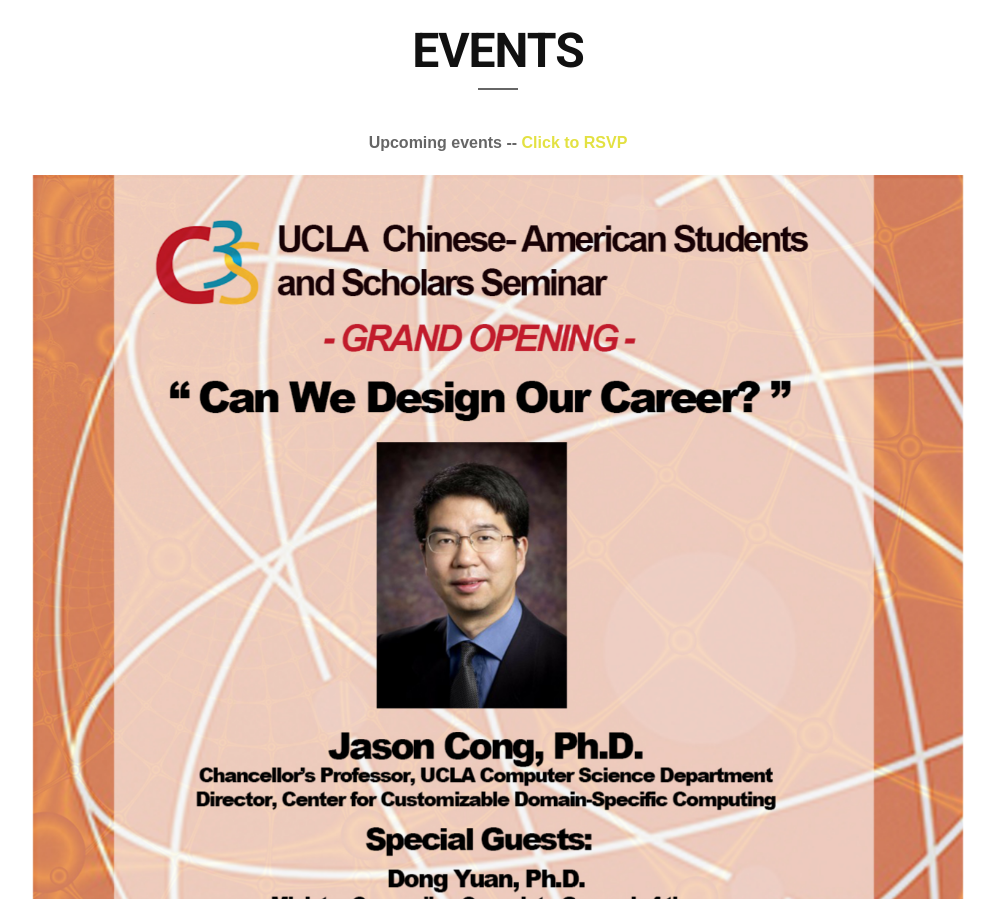
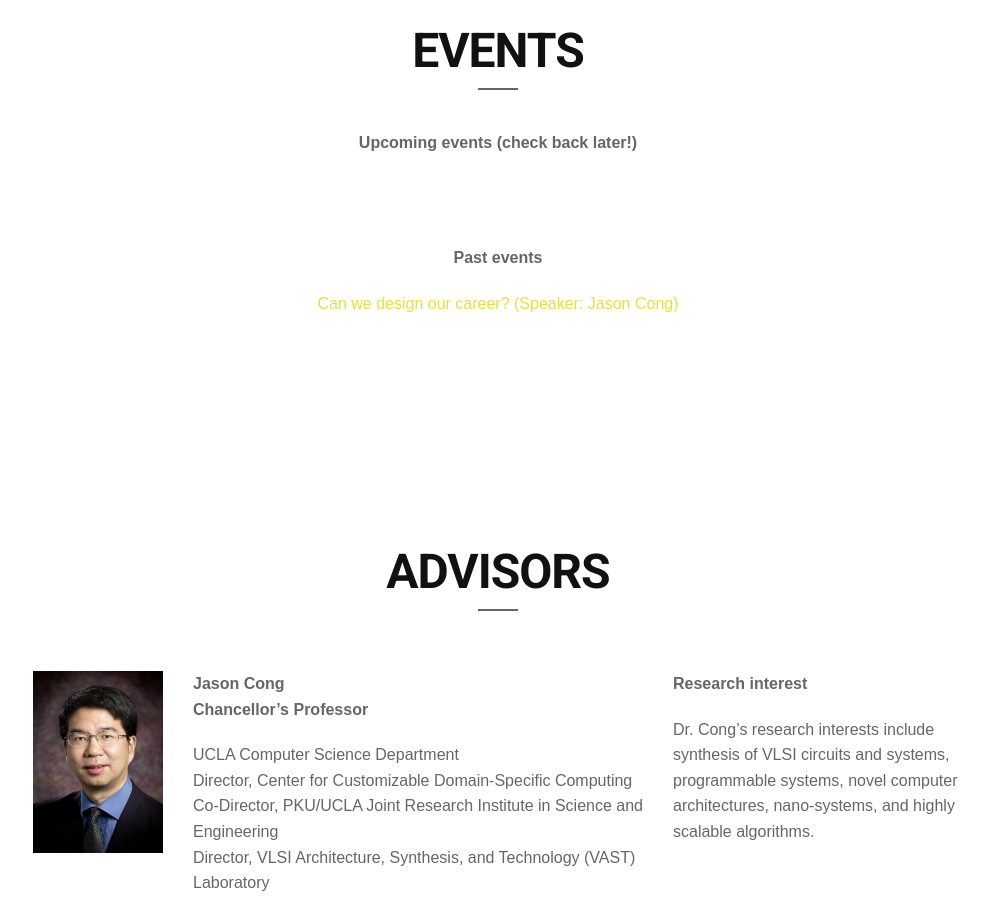
Before and after one commit to uclac3s/uclac3s.github.io, a website: page index.html in a window 1280 px wide. Shown: the part 1620-2519 px from the top of the page, without its empty margins (142-1137 px from the left). Drawn offline with Linux system fonts and the light colour scheme; no server answers; files whose address does not match are found by name; a web font is replaced by a local one.

Commit message:
update index pages

```diff
--- a/index.html
+++ b/index.html
@@ -53,7 +53,7 @@
 									<li class="active"><a href="#intro">Home</a></li>
 									<li><a href="#about">About Us</a></li>
 									<li><a href="#events">Events</a></li>
-									<li><a href="https://www.eventbrite.com/e/ucla-c3s-grand-opening-seminar-tickets-16372242819">RSVP!</a></li>
+									<!--li><a href="https://www.eventbrite.com/e/ucla-c3s-grand-opening-seminar-tickets-16372242819">RSVP!</a></li-->
 									<li><a href="#advisors">Advisors</a></li>
 									<li><a href="#photos">Gallery</a></li>
 									<li><a href="#members">Orgnizers</a></li>
@@ -203,13 +203,13 @@
 						<p><strong id="docs-internal-guid-7540891d-fac0-2c6f-1586-6b47b55ce7f4">Upcoming events</strong></p>
 					</div-->
 					<p>
-						<strong id="docs-internal-guid-7540891d-fac0-2c6f-1586-6b47b55ce7f4">Upcoming events --
-							<a href="https://www.eventbrite.com/e/ucla-c3s-grand-opening-seminar-tickets-16372242819">Click to RSVP</a>
+						<strong id="docs-internal-guid-7540891d-fac0-2c6f-1586-6b47b55ce7f4">Upcoming events (check back later!)
+							<!--a href="https://www.eventbrite.com/e/ucla-c3s-grand-opening-seminar-tickets-16372242819">Click to RSVP</a-->
 						</strong>
 					</p>
-					<div class="col-md-12">
+					<!--div class="col-md-12">
 						<img src="events/4_10.jpg" alt="upcoming" width="100%"/>
-					</div>
+					</div-->
 				</div>
 			</div>
 			<div class="container">
@@ -219,7 +219,7 @@
 					</div-->
 					<p><strong id="docs-internal-guid-7540891d-fac0-2c6f-1586-6b47b55ce7f4">Past events</strong></p>
 					<div class="col-md-12">
-						<p>CBPS Seminar</p>
+						<a href="events/4_10.jpg">Can we design our career? (Speaker: Jason Cong)</a>
 					</div>
 				</div>
 			</div>
```
